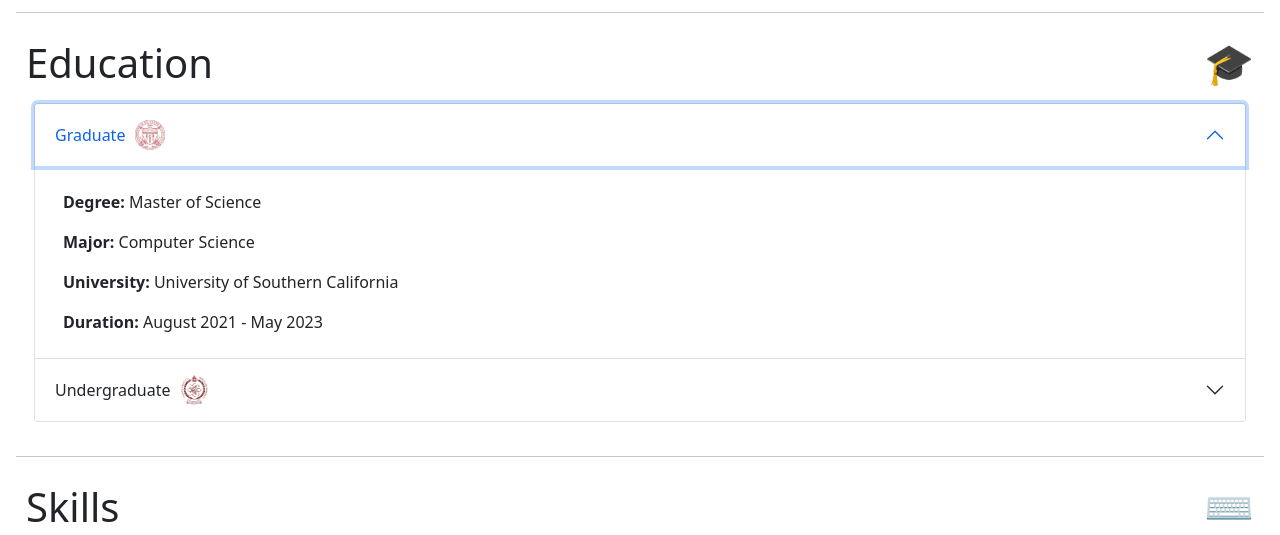
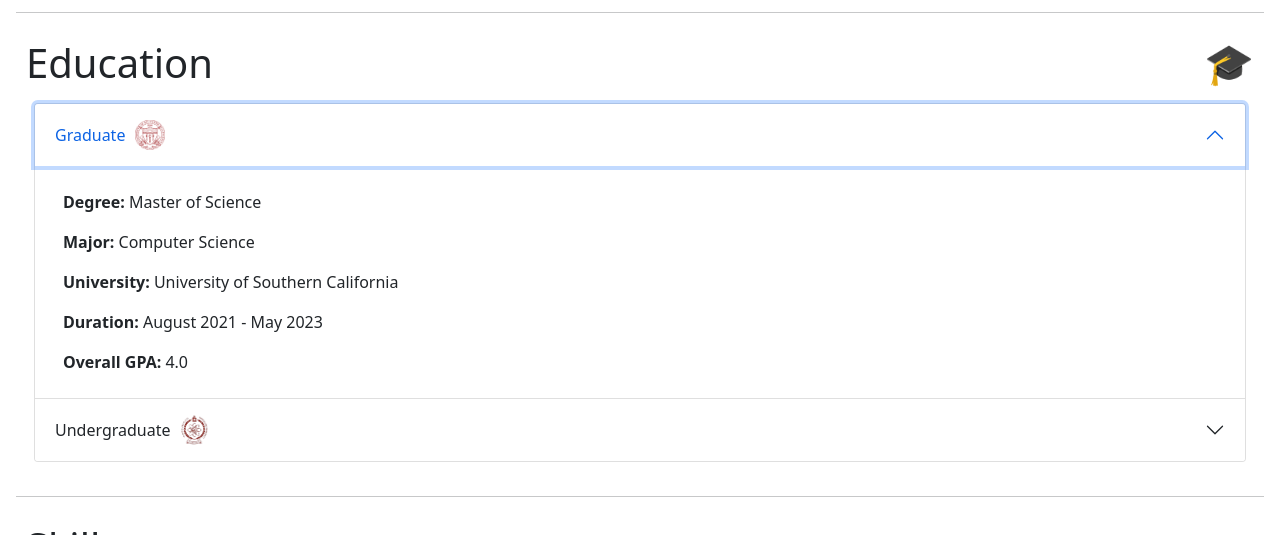
Before and after one commit to fallen-axe-shay/fallen-axe-shay.github.io, a plain HTML site: page index.html in a window 1280 px wide. Both pictures are taken after a click on the button "Graduate". Shown: the part 1022-1557 px from the top of the page. Drawn offline with Linux system fonts and the light colour scheme.

Commit message:
Updated GPA

```diff
--- a/index.html
+++ b/index.html
@@ -117,6 +117,9 @@
                                     </div>
                                     <div class="p-2">
                                         <strong>Duration: </strong> August 2021 - May 2023
+                                    </div>
+                                    <div class="p-2">
+                                        <strong>Overall GPA: </strong> 4.0
                                     </div>
                                 </div>
                             </div>
```
Also changed, not shown: 1 other file.
